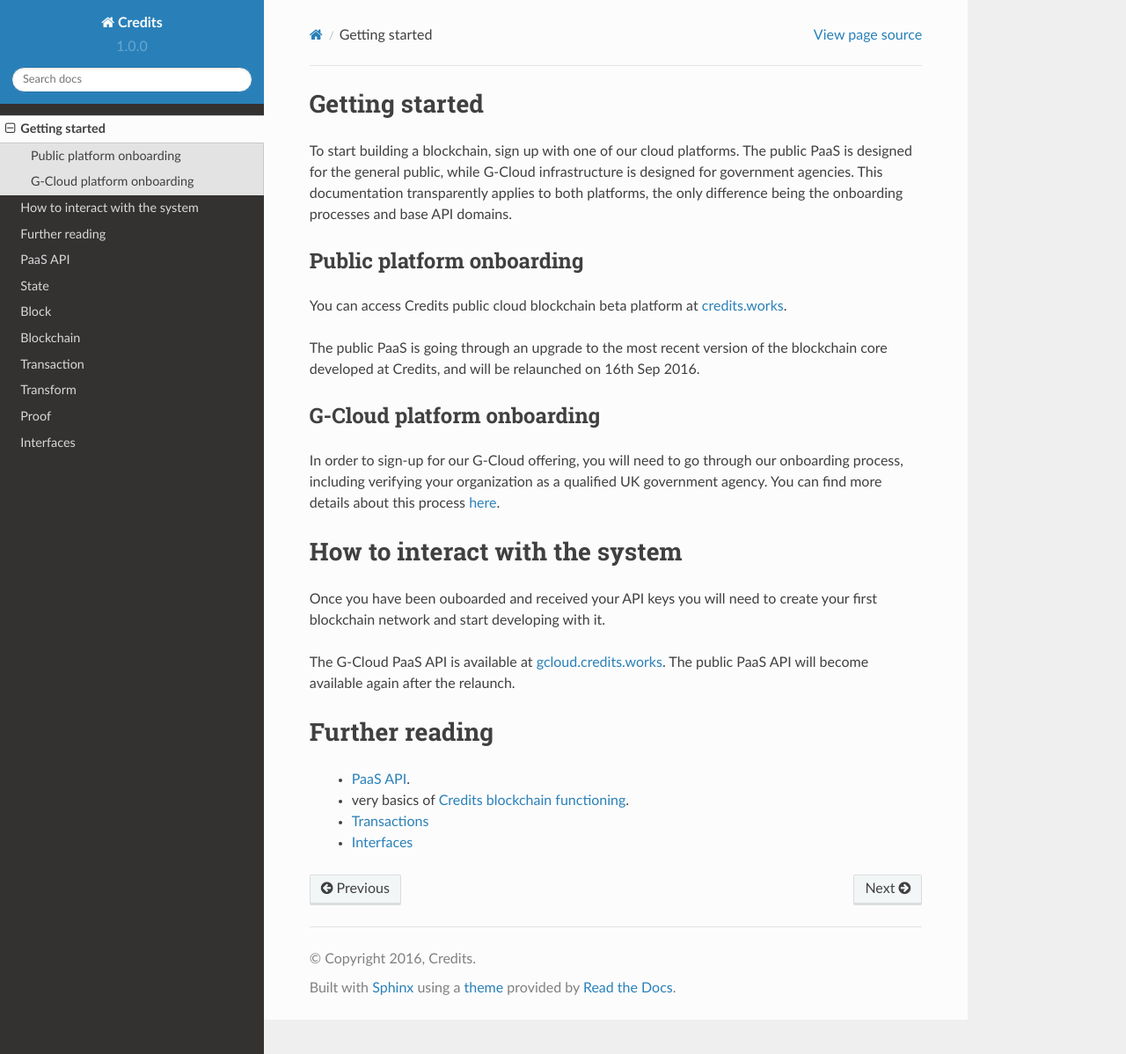
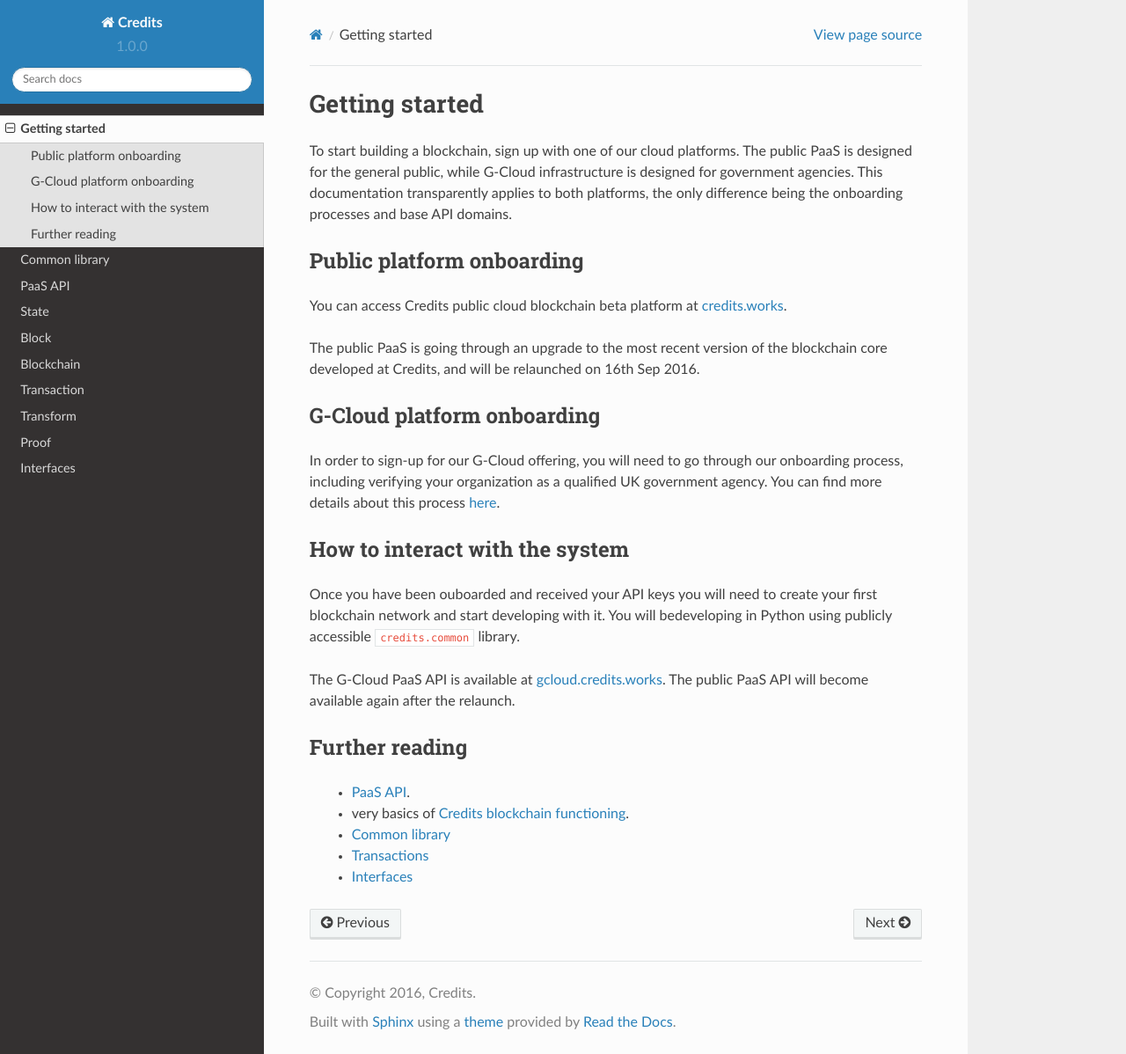
Before and after one commit to voodoo12345/credits-docs, a Sphinx documentation site: the page built from source/getting_started.rst, in a window 1280 px wide and 1198 px high. Shown: the whole window at 88% size. Built offline with Sphinx 7.4.7 and the Read the Docs theme 2.0.0, drawn with Linux system fonts in a browser that asks for light colours; pages that are not in the unit, such as notebooks, are missing from menus.

Commit message:
- common library references

```diff
--- a/source/getting_started.rst
+++ b/source/getting_started.rst
@@ -29,18 +29,20 @@
 
 
 How to interact with the system
-====
+^^^^
 
-Once you have been ouboarded and received your API keys you will need to create your first blockchain network and
-start developing with it.
+Once you have been ouboarded and received your API keys you will need to create
+your first blockchain network and start developing with it. You will bedeveloping
+in Python using publicly accessible ``credits.common`` library.
 
 The G-Cloud PaaS API is available at `gcloud.credits.works <https://gcloud.credits.works>`_.
 The public PaaS API will become available again after the relaunch.
 
 Further reading
-====
+^^^^
 
  - :ref:`PaaS API <paas-api>`.
  - very basics of `Credits blockchain functioning <blockchain.html>`_.
+ - :ref:`Common library <common-library>`
  - `Transactions <transaction.html>`_
  - `Interfaces <interfaces.html>`_
--- a/source/index.rst
+++ b/source/index.rst
@@ -15,6 +15,7 @@
    :maxdepth: 2
 
    getting_started
+   common_library
    api
    state
    block
```
Also changed, not shown: source/common_library.rst (added, +21 -0 lines).
